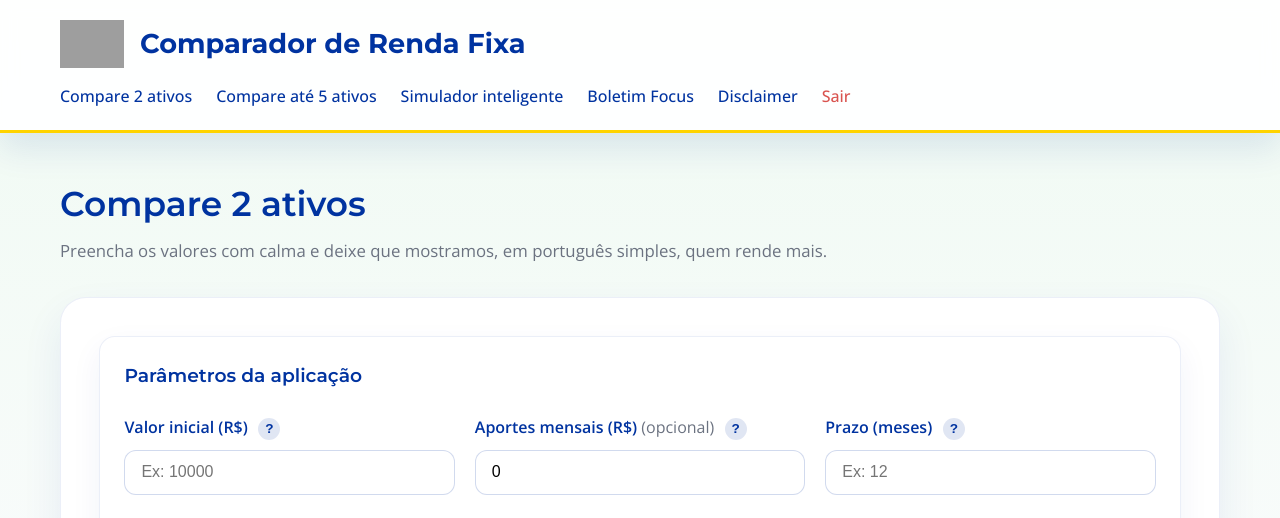
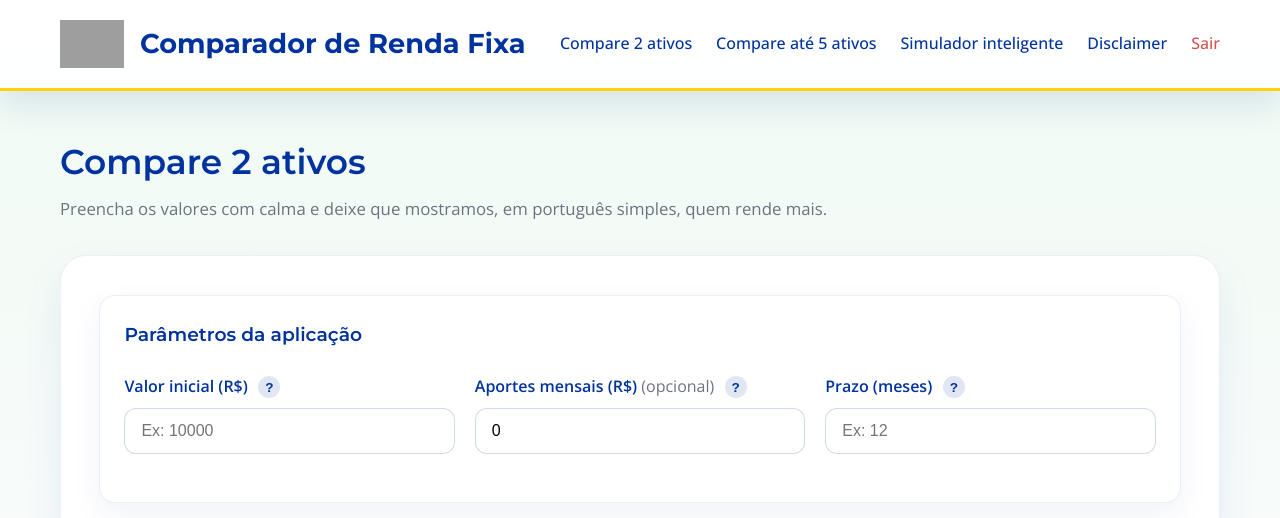
Before and after one commit to suellencna/Renda_fixa, a Flask app: page / in a window 1280 px wide. Shown: the top 518 px of the page. Run offline with Flask 3, Linux system fonts and the light colour scheme; a user stored in the database is signed in; tables that the repository leaves empty hold one stand-in row (values such as "Sample post"); grey boxes are pictures that could not be loaded.

Commit message:
Remove link Boletim Focus do menu de navegacao

```diff
--- a/templates/base.html
+++ b/templates/base.html
@@ -23,7 +23,6 @@
                         <a href="{{ url_for('main.index') }}" class="nav-link">Compare 2 ativos</a>
                         <a href="{{ url_for('main.compare_multi') }}" class="nav-link">Compare até 5 ativos</a>
                         <a href="{{ url_for('main.simulador_renda_fixa') }}" class="nav-link">Simulador inteligente</a>
-                        <a href="{{ url_for('main.dashboard') }}" class="nav-link">Boletim Focus</a>
                     <a href="{{ url_for('main.disclaimer') }}" class="nav-link">Disclaimer</a>
                         <a href="{{ url_for('auth.logout') }}" class="nav-link nav-link-logout">Sair</a>
                     {% else %}
```
